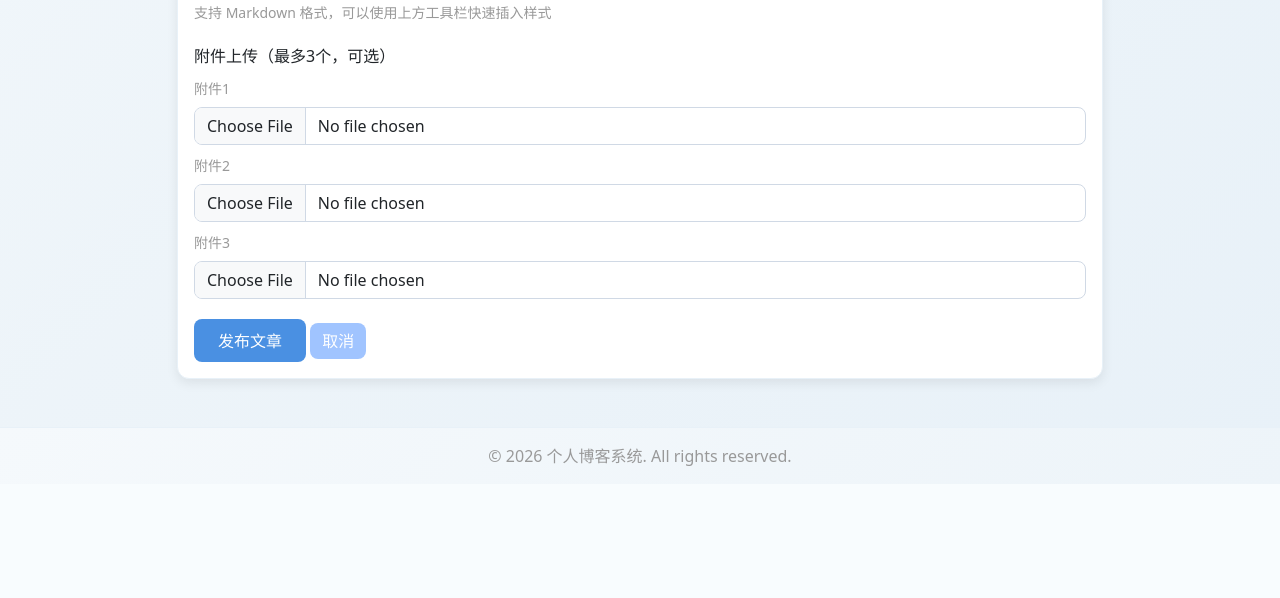
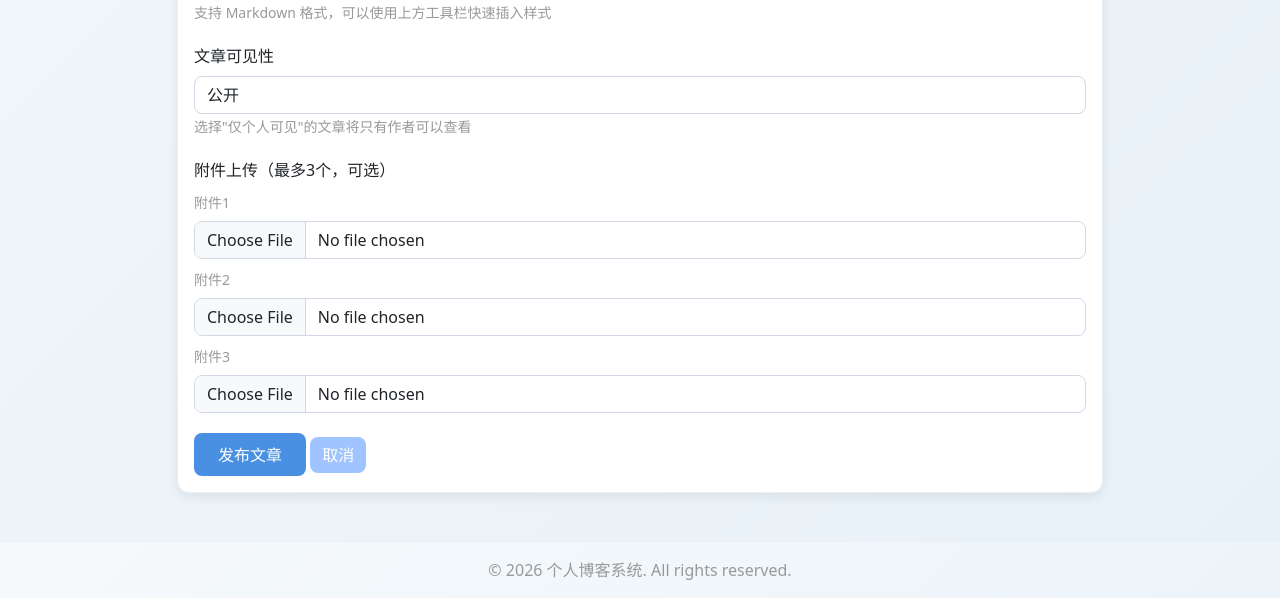
Before and after one commit to slowrride/BlogSystem, a Django app: page /post/new/ in a window 1280 px wide. Shown: the part 869-1467 px from the top of the page. Before the commit the page ends 1335 px from the top, so only its background shows below. Run offline with Django 4.2, Linux system fonts and the light colour scheme; the visitor is signed in with stand-in values (Sample User, id 1); data that the repository does not hold is empty; some libraries are stand-ins or nearby versions.

Commit message:
"添加文章公开/私密功能：支持在发布文章时选择公开或仅个人可见"

```diff
--- a/blog/forms.py
+++ b/blog/forms.py
@@ -6,9 +6,21 @@ class PostForm(forms.ModelForm):
     """
     文章表单
     """
+    VISIBILITY_CHOICES = [
+        (True, '公开'),
+        (False, '仅个人可见'),
+    ]
+
+    is_public = forms.ChoiceField(
+        choices=VISIBILITY_CHOICES,
+        label='文章可见性',
+        initial=True,
+        widget=forms.Select(attrs={'class': 'form-control'})
+    )
+
     class Meta:
         model = Post
-        fields = ('title', 'content', 'cover_image', 'attachment1', 'attachment2', 'attachment3')
+        fields = ('title', 'content', 'cover_image', 'attachment1', 'attachment2', 'attachment3', 'is_public')
         labels = {
             'title': '标题',
             'content': '内容',
@@ -16,6 +28,7 @@ class PostForm(forms.ModelForm):
             'attachment1': '附件1（可选）',
             'attachment2': '附件2（可选）',
             'attachment3': '附件3（可选）',
+            'is_public': '文章可见性',
         }
         widgets = {
             'title': forms.TextInput(attrs={'class': 'form-control'}),
@@ -25,6 +38,11 @@ class PostForm(forms.ModelForm):
             'attachment2': forms.FileInput(attrs={'class': 'form-control'}),
             'attachment3': forms.FileInput(attrs={'class': 'form-control'}),
         }
+
+    def __init__(self, *args, **kwargs):
+        super().__init__(*args, **kwargs)
+        if self.instance and self.instance.pk:
+            self.fields['is_public'].initial = self.instance.is_public
 
 
 class CommentForm(forms.ModelForm):
--- a/blog/models.py
+++ b/blog/models.py
@@ -25,6 +25,9 @@ class Post(models.Model):
     attachment1 = models.FileField(upload_to='post_attachments/', blank=True, null=True, verbose_name='附件1')
     attachment2 = models.FileField(upload_to='post_attachments/', blank=True, null=True, verbose_name='附件2')
     attachment3 = models.FileField(upload_to='post_attachments/', blank=True, null=True, verbose_name='附件3')
+
+    # 是否公开：True为公开，False为仅个人可见
+    is_public = models.BooleanField(default=True, verbose_name='是否公开')
 
     class Meta:
         verbose_name = '文章'
--- a/blog/templates/blog/post_create.html
+++ b/blog/templates/blog/post_create.html
@@ -63,6 +63,12 @@
                             </div>
                         </div>
                         <small class="form-text text-muted">支持 Markdown 格式，可以使用上方工具栏快速插入样式</small>
+                    </div>
+
+                    <div class="mb-3">
+                        <label for="{{ form.is_public.id_for_label }}" class="form-label">文章可见性</label>
+                        {{ form.is_public }}
+                        <small class="form-text text-muted">选择"仅个人可见"的文章将只有作者可以查看</small>
                     </div>
 
                     <div class="mb-3">
--- a/blog/views.py
+++ b/blog/views.py
@@ -52,7 +52,7 @@ def post_list(request):
     """
     文章列表
     """
-    posts = Post.objects.all()
+    posts = Post.objects.filter(is_public=True)
     paginator = Paginator(posts, 10)  # 每页显示10篇文章
     page_number = request.GET.get('page')
     page_obj = paginator.get_page(page_number)
@@ -64,6 +64,11 @@ def post_detail(request, pk):
     文章详情
     """
     post = get_object_or_404(Post, pk=pk)
+
+    # 检查文章是否为私密且当前用户不是作者
+    if not post.is_public and request.user != post.author:
+        messages.error(request, '该文章仅作者可见！')
+        return redirect('post_list')
 
     # 增加浏览量
     post.views += 1
@@ -183,7 +188,7 @@ def hot_posts(request):
     """
     热度排行榜
     """
-    posts = Post.objects.annotate(
+    posts = Post.objects.filter(is_public=True).annotate(
         comment_count=Count('comments')
     ).order_by('-heat', '-views')[:20]  # 显示热度最高的20篇文章
 
```
Also changed, not shown: blog/migrations/0007_add_is_public.py (added).
